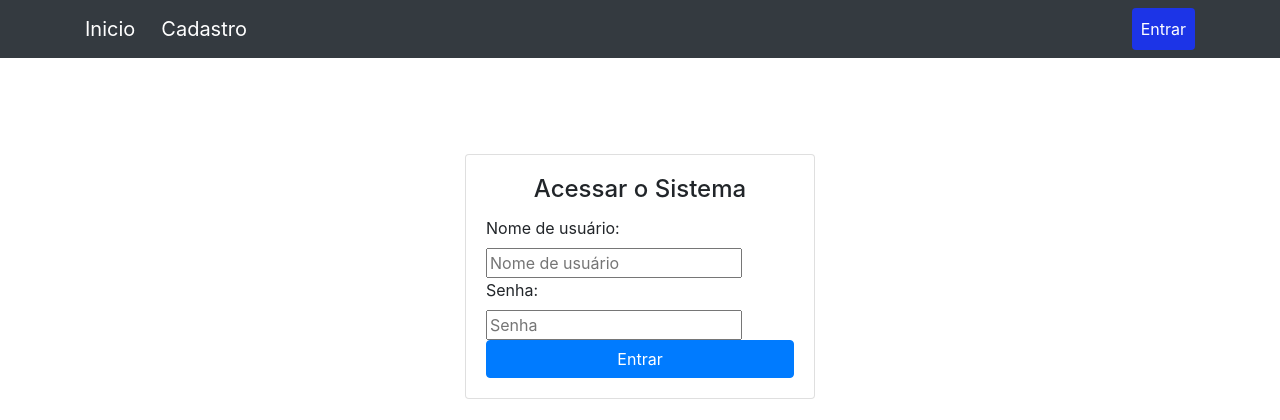
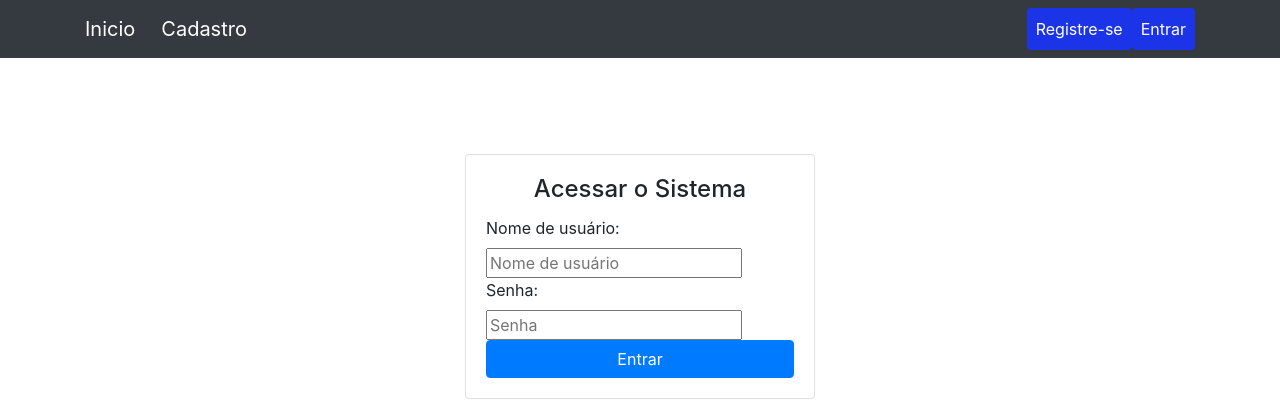
Before and after one commit to brenodocarmo/projeto_ufra, a Django app: page /accounts/login/ in a window 1280 px wide. Shown: the top 420 px of the page. Run offline with Django 4.2, Linux system fonts and the light colour scheme; some libraries are stand-ins or nearby versions.

Commit message:
Controle de acesso

```diff
--- a/templates/base.html
+++ b/templates/base.html
@@ -97,6 +97,10 @@
       </ul>
         {% else %}
         <ul class="navbar-nav">
+          <a class="nav-link btn btn-space text-white px-2 me-2 fw-bold" style="background-color: rgb(28, 52, 231);" href="{% url 'account_signup' %}" >Registre-se</a>
+        </ul>
+
+        <ul class="navbar-nav">
           <a class="nav-link btn btn-space text-white px-2 me-2 fw-bold" style="background-color: rgb(28, 52, 231);" href="{% url 'account_login' %}" >Entrar</a>
         </ul>
         {% endif %}
```
